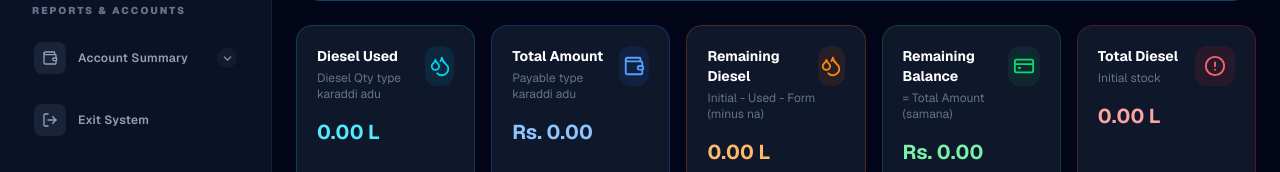
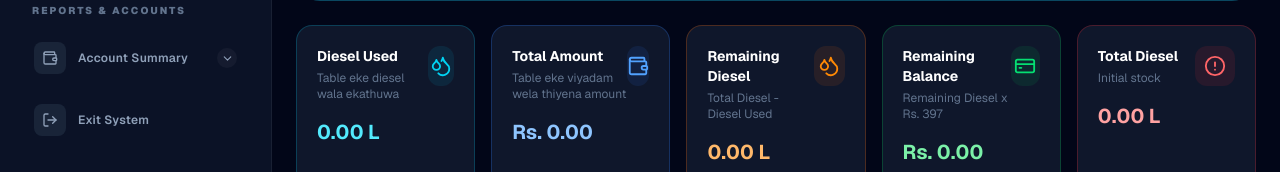
Before and after one commit to NimanthaRavindu/Dearo-Tunnel, a Next.js app: page /dashboard/branches/1/add-expenses/diesel in a window 1280 px wide. Shown: the part 455-627 px from the top of the page. Built offline with nearby package versions, Linux system fonts and the light colour scheme; no server answers; the database is empty.

Commit message:
fix diesel cards - remaining balance = remaining diesel x 397

```diff
--- a/app/dashboard/branches/[id]/add-expenses/diesel/page.tsx
+++ b/app/dashboard/branches/[id]/add-expenses/diesel/page.tsx
@@ -9,6 +9,8 @@ const machines = ["Komatsu","CAT","JCB","Excavator","Loader","Backhoe Loader","W
 const inputClass = "h-12 w-full rounded-xl border border-slate-600/80 bg-slate-800/80 px-4 text-sm text-white outline-none transition placeholder:text-slate-500 hover:border-slate-500 focus:border-cyan-400 focus:ring-4 focus:ring-cyan-500/10";
 const numberValue = (v: any) => Number(v || 0);
 const formatNumber = (v: any) => Number(v || 0).toLocaleString("en-LK", { minimumFractionDigits: 2, maximumFractionDigits: 2 });
+
+const DIESEL_PRICE = 397;
 
 export default function DieselExpensesPage() {
   const params = useParams(); const router = useRouter();
@@ -54,7 +56,6 @@ export default function DieselExpensesPage() {
     } catch (e) { alert((e as Error).message); } finally { setSavingInitial(false); }
   };
 
-  // FILTER LOGIC - EKA DATE EKIN WITHARAK
   const filteredExpenses = useMemo(() => {
     return expenses.filter(item => {
       const d = item.date?.slice(0, 10); // YYYY-MM-DD
@@ -78,16 +79,14 @@ export default function DieselExpensesPage() {
   const formPaid = numberValue(paid);
   const formBalance = Math.max(0, formPayable - formPaid);
 
+
   const displayTotalDiesel = initialDieselStock;
-  const baseDieselRemaining = Math.max(0, initialDieselStock - activeDieselUsed);
-  const baseAmountRemaining = Math.max(0, initialTotalAmount - activePayable);
-  const liveDieselRemaining = Math.max(0, initialDieselStock - activeDieselUsed - formDiesel);
-  const liveAmountRemaining = Math.max(0, initialTotalAmount - activePayable - formPayable);
-
-  const displayDieselUsed = formDiesel > 0? liveDieselRemaining : baseDieselRemaining;
-  const displayTotalAmount = formPayable > 0? liveAmountRemaining : baseAmountRemaining;
-  const displayRemainingDiesel = formDiesel > 0? liveDieselRemaining : baseDieselRemaining;
-  const displayRemainingBalance = displayTotalAmount;
+  const displayDieselUsed = activeDieselUsed + formDiesel;
+  const displayTotalAmount = activePayable + formPayable;
+  // 4. Remaining Diesel = Total Diesel - Diesel Used
+  const displayRemainingDiesel = Math.max(0, displayTotalDiesel - displayDieselUsed);
+  // 5. Remaining Balance = Remaining Diesel x 397
+  const displayRemainingBalance = displayRemainingDiesel * DIESEL_PRICE;
 
   const clearFilters = () => { setFilterDate(""); setFilterMachine(""); };
 
@@ -123,10 +122,10 @@ export default function DieselExpensesPage() {
           {isInitialSet && <p className="mt-3 text-xs text-green-400">✓ Initial: {initialDieselStock} L / Rs. {initialTotalAmount.toLocaleString()} | Used: {totalUsedDiesel} L</p>}
         </section>
         <section className="grid grid-cols-1 gap-4 sm:grid-cols-2 lg:grid-cols-5">
-          <SummaryCard title="Diesel Used" subtitle={isFiltered ? `Filtered: ${fDiesel}L` : "Diesel Qty type karaddi adu"} value={`${formatNumber(displayDieselUsed)} L`} icon={<Droplets size={22}/>} color="cyan"/>
-          <SummaryCard title="Total Amount" subtitle={isFiltered ? `Filtered payable` : "Payable type karaddi adu"} value={`Rs. ${formatNumber(displayTotalAmount)}`} icon={<Wallet size={22}/>} color="blue"/>
-          <SummaryCard title="Remaining Diesel" subtitle="Initial - Used - Form (minus na)" value={`${formatNumber(displayRemainingDiesel)} L`} icon={<Droplets size={22}/>} color="orange"/>
-          <SummaryCard title="Remaining Balance" subtitle="= Total Amount (samana)" value={`Rs. ${formatNumber(displayRemainingBalance)}`} icon={<CreditCard size={22}/>} color="green"/>
+          <SummaryCard title="Diesel Used" subtitle={isFiltered ? `Filtered: ${fDiesel}L` : "Table eke diesel wala ekathuwa"} value={`${formatNumber(displayDieselUsed)} L`} icon={<Droplets size={22}/>} color="cyan"/>
+          <SummaryCard title="Total Amount" subtitle={isFiltered ? `Filtered payable` : "Table eke viyadam wela thiyena amount"} value={`Rs. ${formatNumber(displayTotalAmount)}`} icon={<Wallet size={22}/>} color="blue"/>
+          <SummaryCard title="Remaining Diesel" subtitle="Total Diesel - Diesel Used" value={`${formatNumber(displayRemainingDiesel)} L`} icon={<Droplets size={22}/>} color="orange"/>
+          <SummaryCard title="Remaining Balance" subtitle={`Remaining Diesel x Rs. ${DIESEL_PRICE}`} value={`Rs. ${formatNumber(displayRemainingBalance)}`} icon={<CreditCard size={22}/>} color="green"/>
           <SummaryCard title="Total Diesel" subtitle="Initial stock" value={`${formatNumber(displayTotalDiesel)} L`} icon={<AlertCircle size={22}/>} color="red"/>
         </section>
         <section className="rounded-3xl border border-slate-700/80 bg-slate-900 overflow-hidden">
@@ -155,7 +154,7 @@ export default function DieselExpensesPage() {
               <span className="text-sm bg-slate-800 px-3 py-1 rounded-xl">{filteredExpenses.length} / {expenses.length} Records</span>
             </div>
 
-            {/* FILTER BAR - EKA DATE EKAI MACHINE EKAI WITHARAK */}
+
             <div className="flex flex-wrap gap-3 p-3 rounded-2xl bg-slate-800/50 border border-slate-700/50">
               <div className="flex items-center gap-2">
                 <Filter size={14} className="text-slate-400"/>
```
